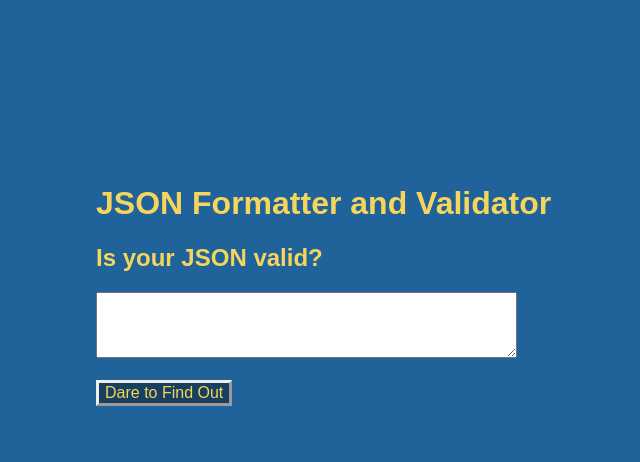
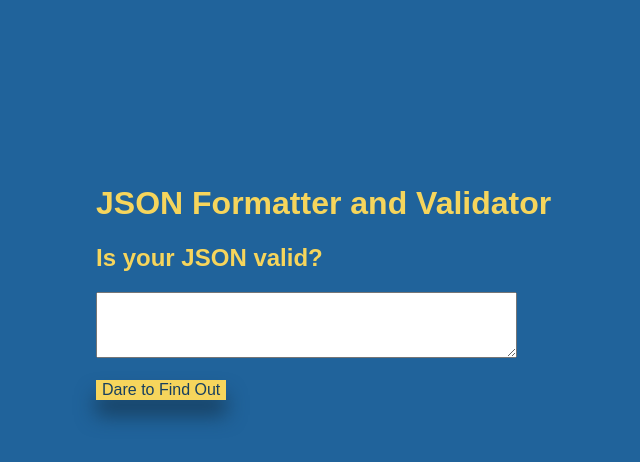
Before and after one commit to dclements9/json_formatter_and_validator, a website: page index.html in a window 1280 px wide. In both pictures the pointer is over the button "Dare to Find Out". Shown: the whole page, without its empty margins (244-884 px from the left). Drawn offline with Linux system fonts and the light colour scheme.

Commit message:
Button Shadow & Hover

```diff
--- a/src/styles.css
+++ b/src/styles.css
@@ -11,8 +11,15 @@ body {
   }
 
   #inputButton{
-    border: outset;
+    border: none;
     font-size: 16px;
     background-color: #173F5F;
     color: #F6D55C;
+    box-shadow: 0px 8px 15px;
   }
+
+  #inputButton:hover {
+    background-color: #F6D55C;
+    box-shadow: 0px 15px 20px;
+    color: #173F5F;
+  }
```
